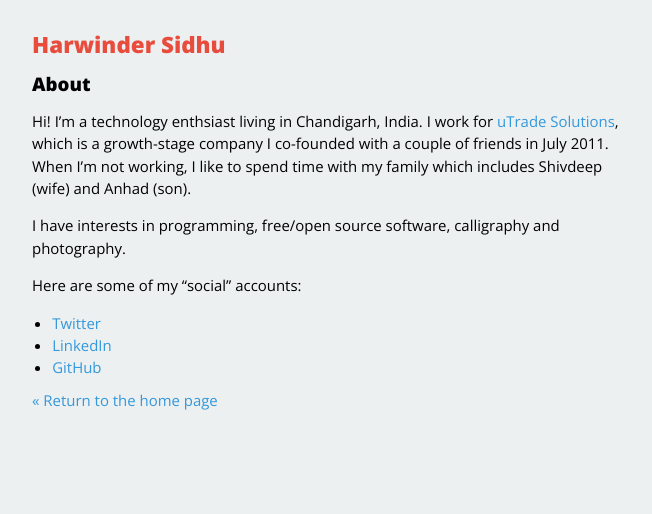
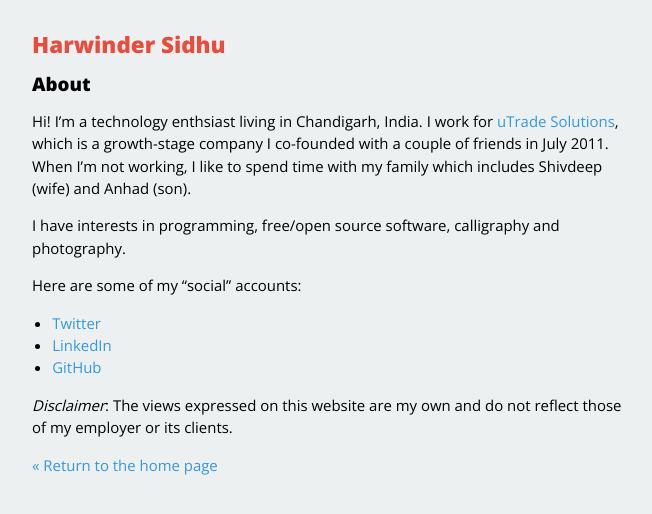
Before and after one commit to harwinder/harwinder.github.com, a Jekyll site: the page built from about/index.markdown, in a window 1280 px wide. Shown: the top 514 px of the page, without its empty margins (312-964 px from the left). Built offline with Jekyll 4.4.1, drawn with Linux system fonts in a browser that asks for light colours; Markdown is read by kramdown in place of the engine named in the settings.

Commit message:
added disclaimer in about page

```diff
--- a/about/index.markdown
+++ b/about/index.markdown
@@ -13,6 +13,8 @@ Here are some of my "social" accounts:
 * [LinkedIn][linked]
 * [GitHub][github]
 
+*Disclaimer*: The views expressed on this website are my own and do not reflect those of my employer or its clients.
+
 [github]: http://github.com/harwinder
 [linked]: http://in.linkedin.com/in/harwinder/
 [twitter]: http://twitter.com/harwinder
```
